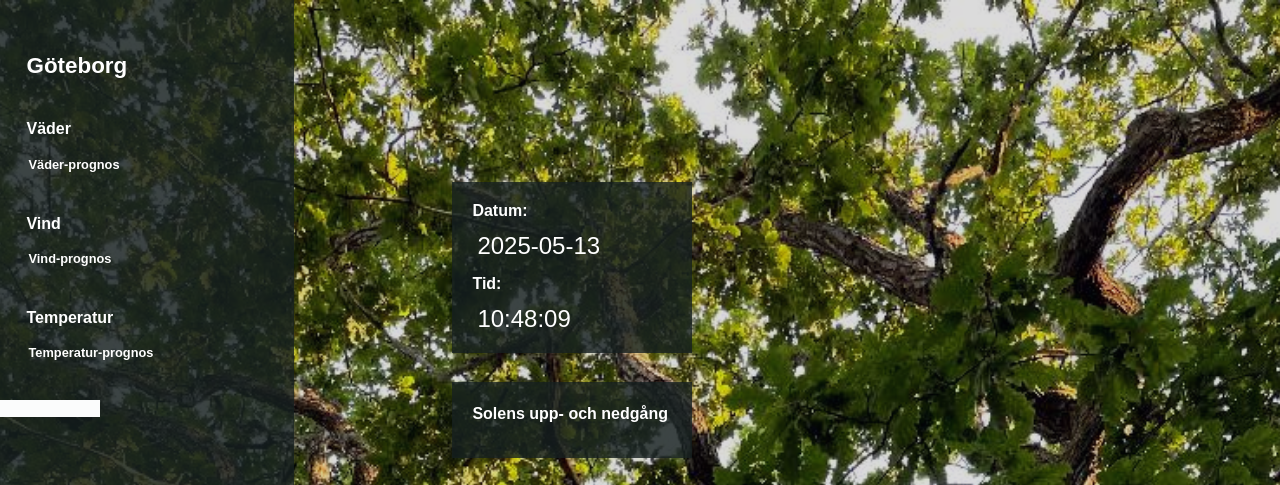
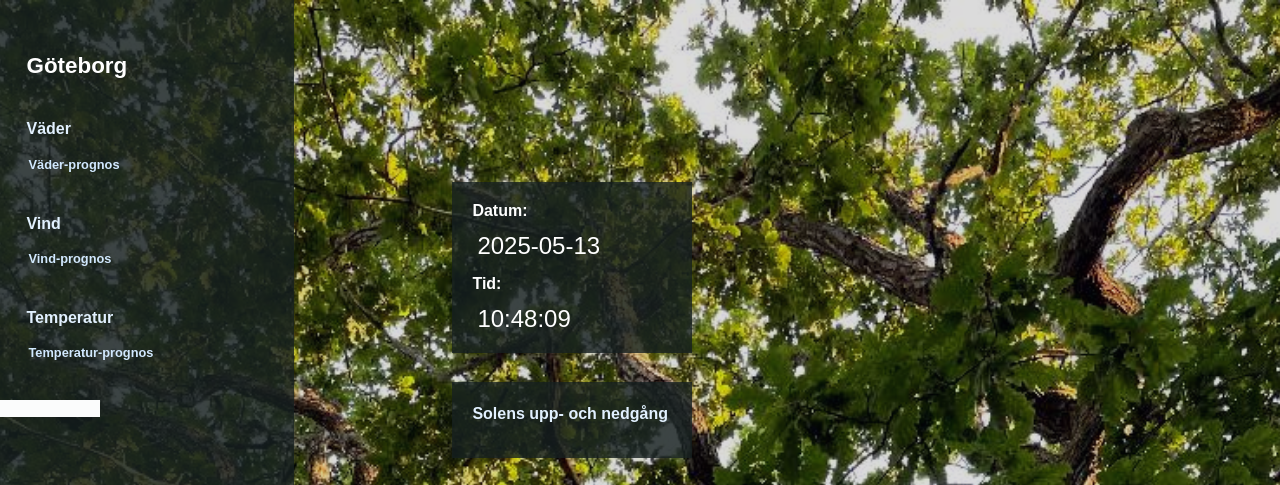
Before and after one commit to Aurorien/Farstun, a website: page index.html in a window 1280 px wide. Shown: the top 485 px of the page. Drawn offline with nearby package versions, Linux system fonts and the light colour scheme.

Commit message:
Add styling

```diff
--- a/index.css
+++ b/index.css
@@ -69,6 +69,7 @@ body {
 .weather-topic {
   font-size: 1rem;
   font-weight: 600;
+  color: rgb(226, 241, 255);
   margin: 3px 0 0 0;
 }
 
@@ -88,6 +89,7 @@ body {
 .forecast-topic {
   font-size: 0.8rem;
   font-style: bold;
+  color: rgb(210, 233, 255);
   padding-left: 2px;
   margin-top: 0;
   margin-bottom: 3px;
```
